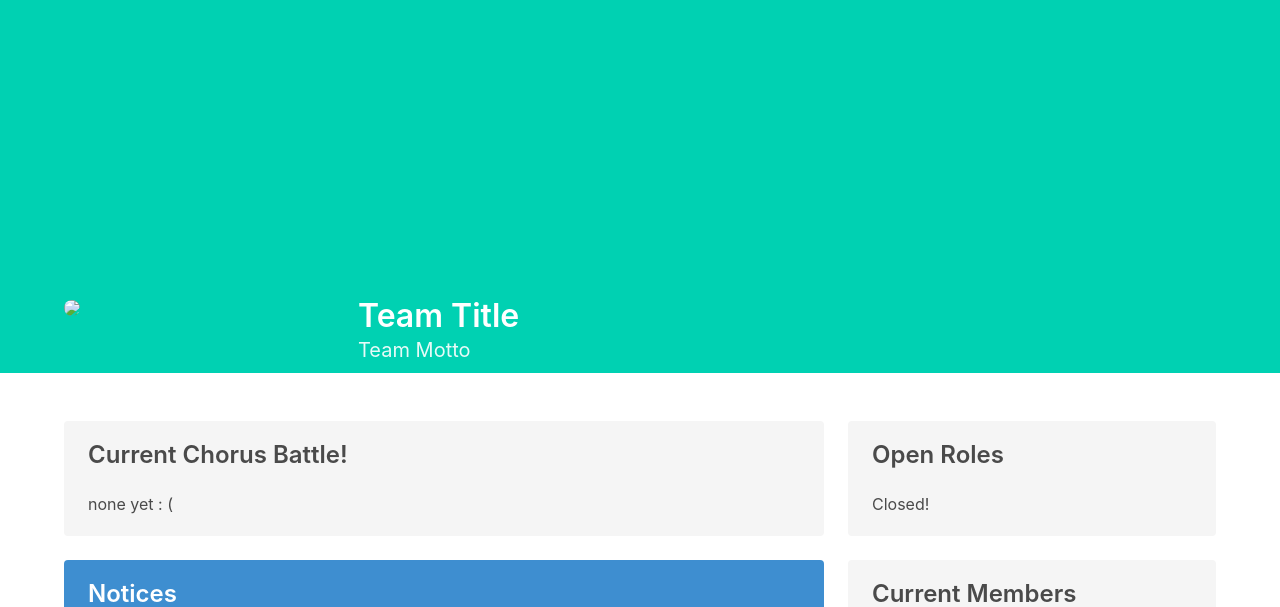
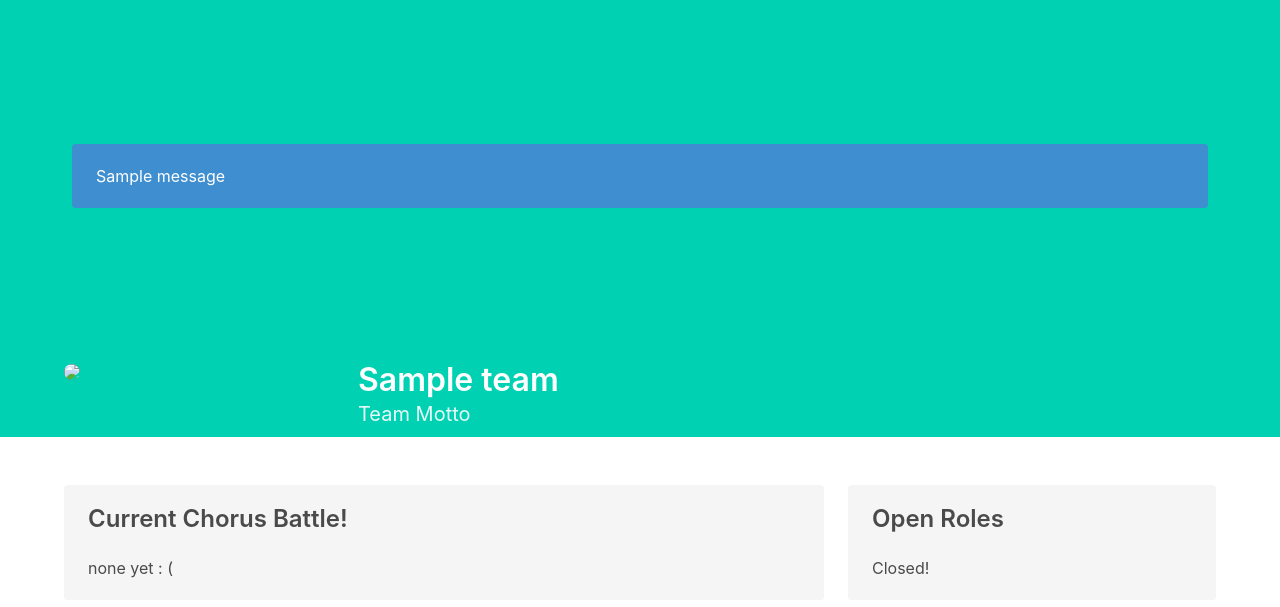
Before and after one commit to jchen2186/cb-platform, a Flask app: template cbapp/templates/team.html in a window 1280 px wide. Shown: the part 56-663 px from the top of the page. Run offline with Flask 2, Linux system fonts and the light colour scheme; the template is opened without the code that fills it: most values are stand-ins (such as "Sample title", 1, 10 or a date in 2020); one stand-in notice (Sample message) is shown; some libraries are stand-ins or nearby versions.

Commit message:
Added flash messages for inviting and joining teams

```diff
--- a/cbapp/templates/team.html
+++ b/cbapp/templates/team.html
@@ -3,6 +3,15 @@
 {% block content %}
 <section class="hero is-primary is-medium team-header">
   <div class="hero-body">
+    {% with messages = get_flashed_messages() %}
+      {% if messages %}
+        <div class=flashes>
+          {% for message in messages %}
+            <div class="notification is-info">{{ message }}</div>
+          {% endfor %}
+        </div>
+      {% endif %}
+    {% endwith %}
   </div>
   <div class="hero-foot">
     <div class="container">
@@ -13,7 +22,7 @@
         </div>
         <div class="column is-three-quarters">
           <h1 class="title">
-            Team Title
+            {{ team.team_name }}
           </h1>
           <h2 class="subtitle">
             Team Motto
```
Also changed, not shown: cbapp/templates/home.html (+9 -1 lines).
